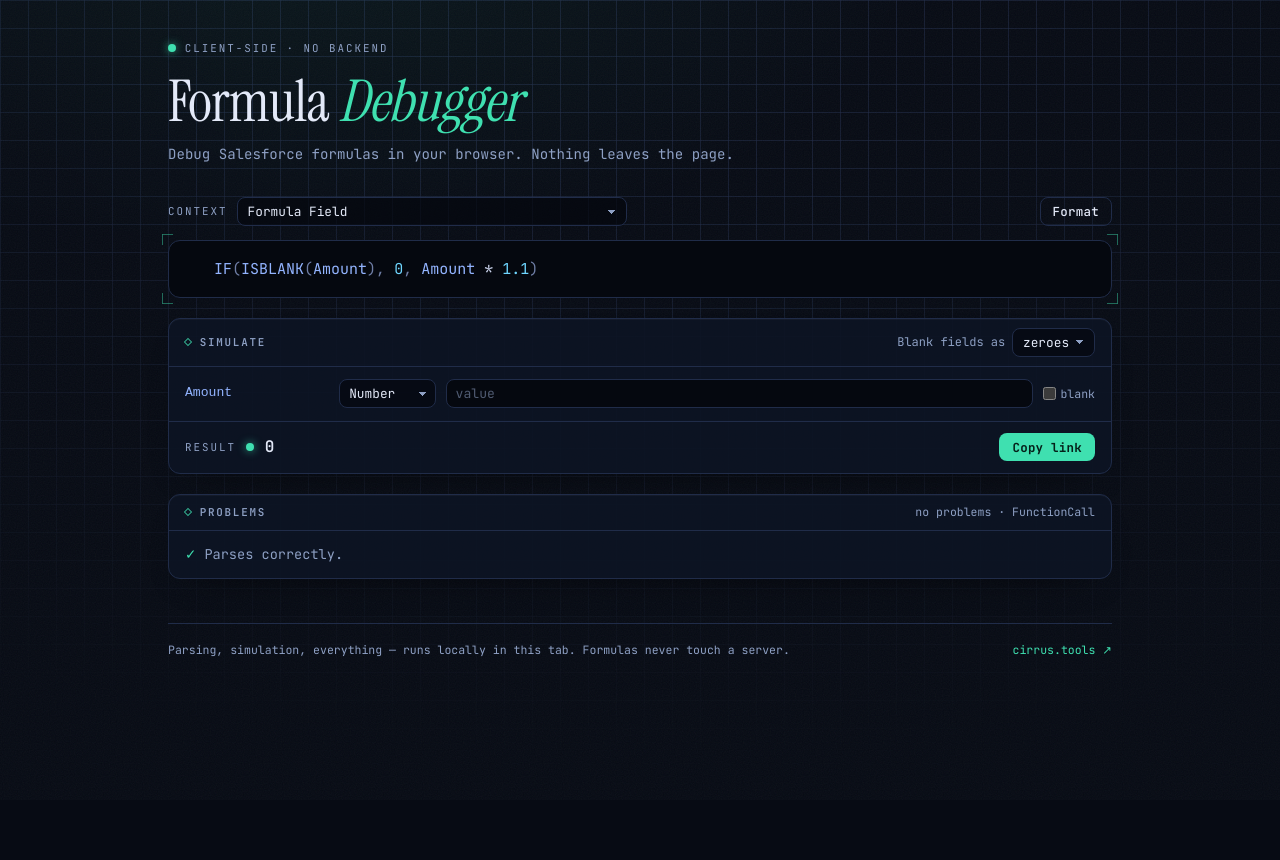
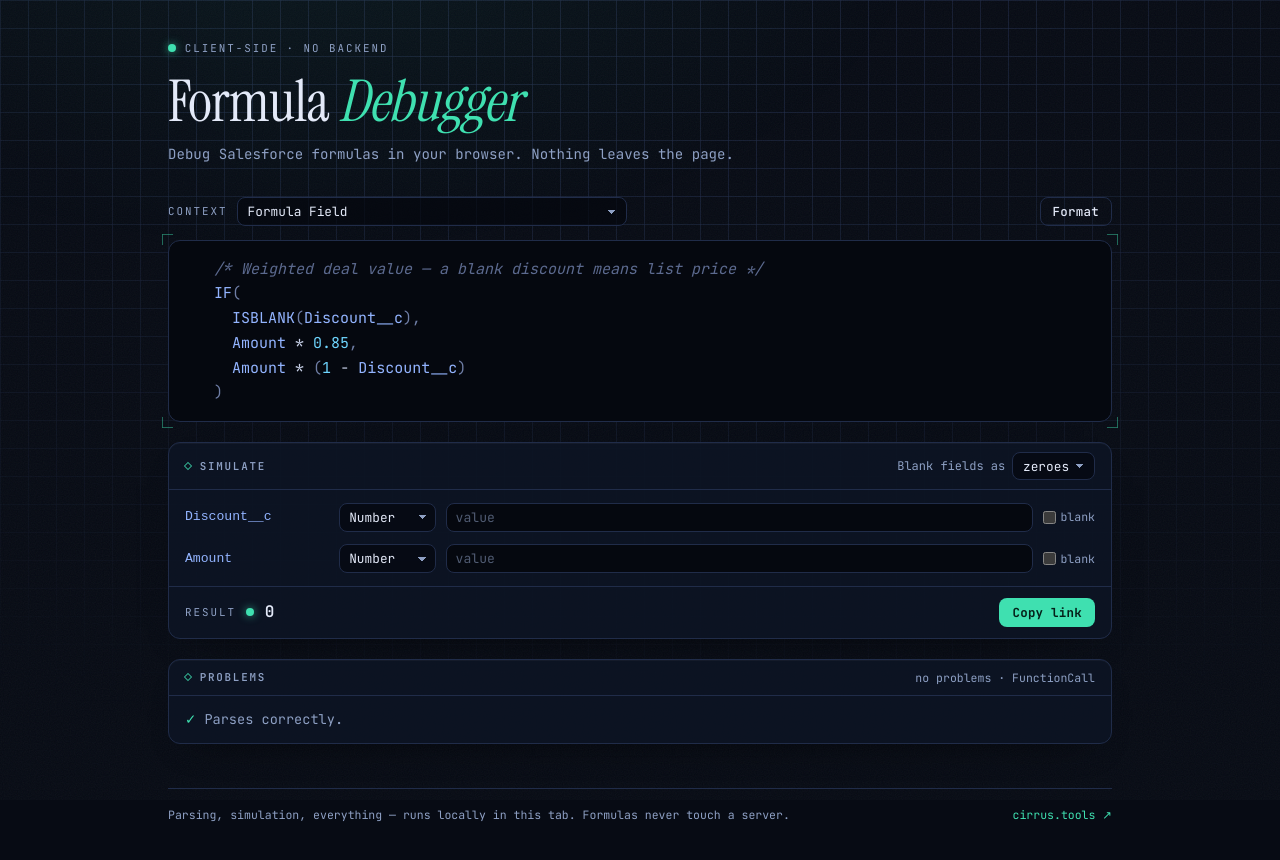
Before and after one commit to cirrus-code/sfdc-formula-debugger, a React (Vite) app: page / in a window 1280 px wide. Shown: the top 860 px of the page. Before the commit the page ends 800 px from the top, so only its background shows below. Built offline with nearby package versions, Linux system fonts and the light colour scheme.

Commit message:
Swap in the weighted-deal hero formula as the default sample
Also fix a stale browser-test assertion ("Parses cleanly." predates the
copy refactor's "Parses correctly.") and retarget the simulation test to
the new sample's two fields with a blank-mode-independent expectation.

```diff
--- a/src/ui/App.tsx
+++ b/src/ui/App.tsx
@@ -37,7 +37,12 @@ const SimplifyPanel = lazy(async () => {
   return { default: m.SimplifyPanel };
 });
 
-const SAMPLE = "IF(ISBLANK(Amount), 0, Amount * 1.1)";
+const SAMPLE = `/* Weighted deal value — a blank discount means list price */
+IF(
+  ISBLANK(Discount__c),
+  Amount * 0.85,
+  Amount * (1 - Discount__c)
+)`;
 
 const SEVERITY_COLOR: Record<string, string> = {
   error: palette.danger,
```
Also changed, not shown: 1 other file (tests, documents, lock files or other folders).
